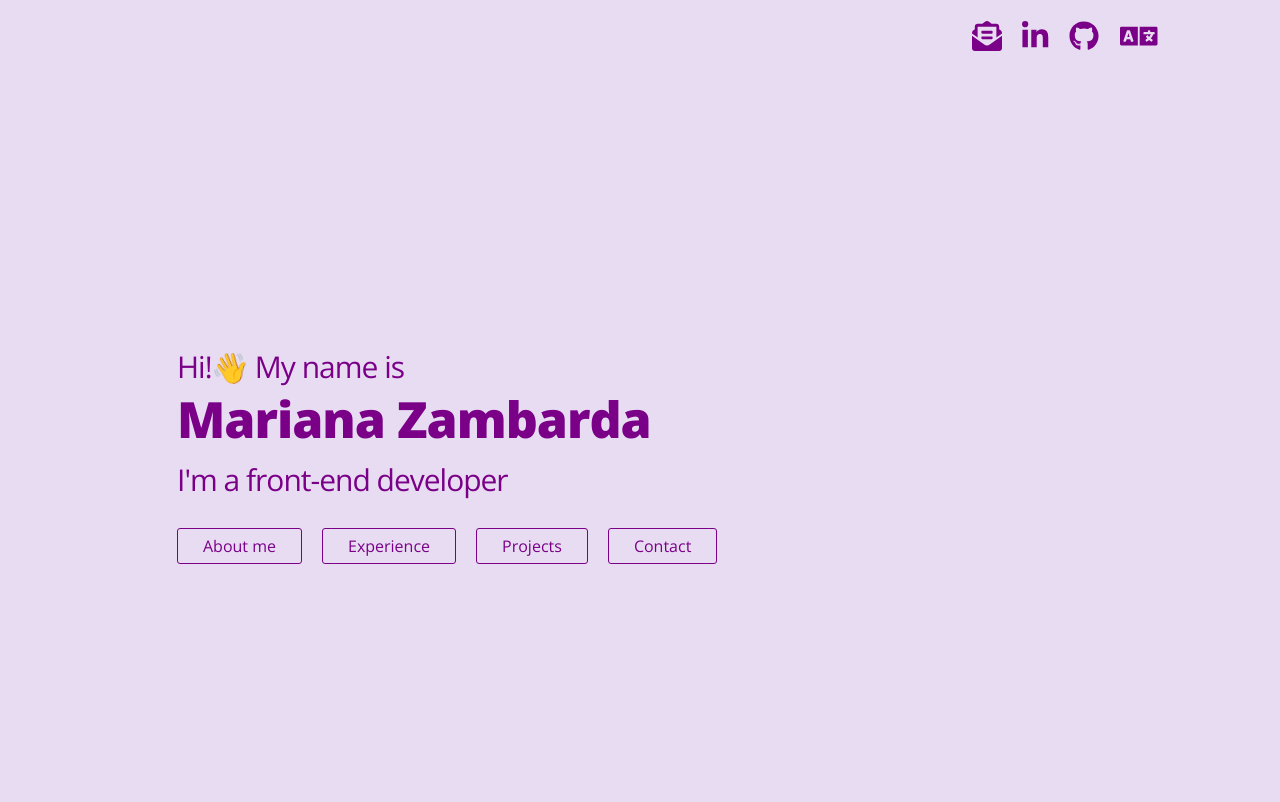
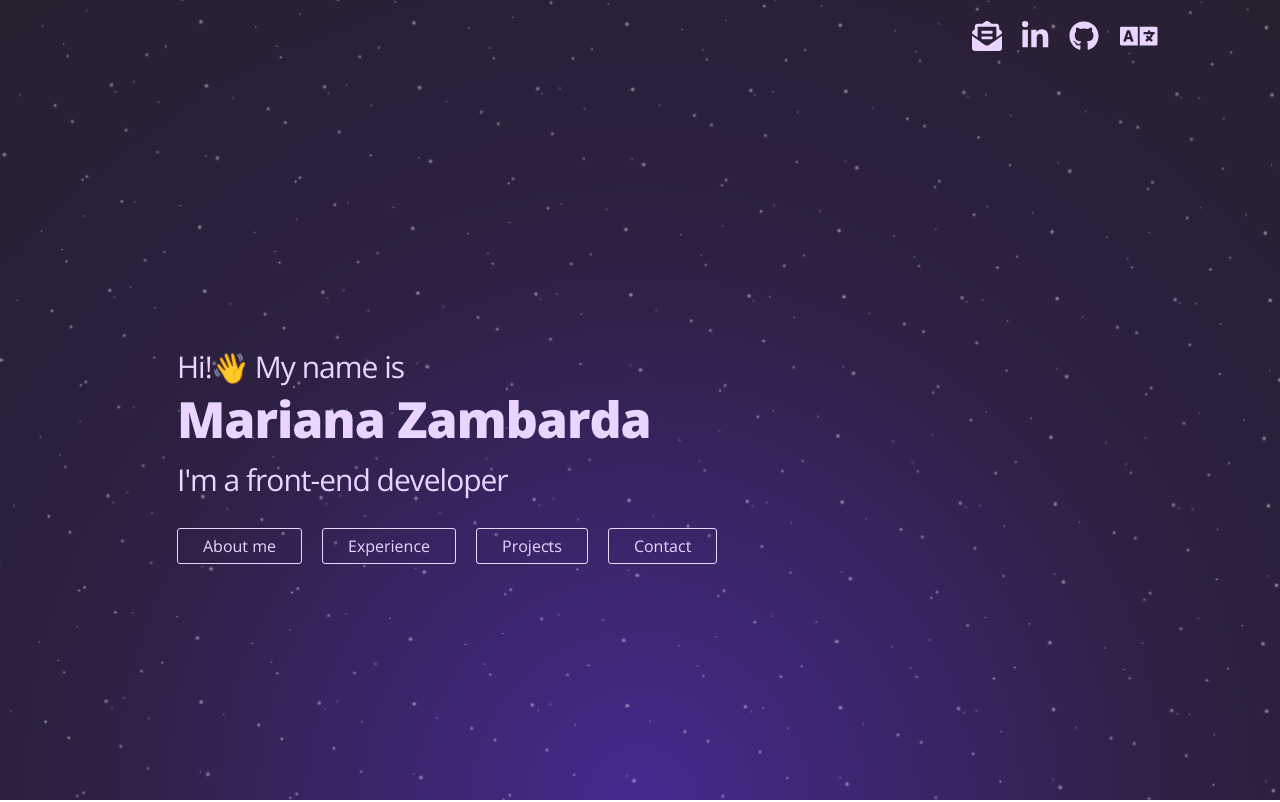
Before and after one commit to marizambarda/portfolio, a React (Vite) app: page / in a window 1280 px wide. Shown: the top 802 px of the page. Built offline with nearby package versions, Linux system fonts and the light colour scheme.

Commit message:
update backgroud

```diff
--- a/index.html
+++ b/index.html
@@ -4,7 +4,7 @@
     <meta charset="utf-8" />
     <link rel="icon" href="/favicon.ico" />
     <meta name="viewport" content="width=device-width, initial-scale=1" />
-    <meta name="theme-color" content="#000000" />
+    <meta name="theme-color" content="#c3b5fd" />
     <meta
       name="description"
       content="Web site created using Vite + React"
--- a/src/App.scss
+++ b/src/App.scss
@@ -1,4 +1,4 @@
-@import url('https://fonts.googleapis.com/css2?family=Open+Sans:wght@300;400;@600;800&display=swap');
+@import url("https://fonts.googleapis.com/css2?family=Open+Sans:wght@300;400;600;800&display=swap");
 
 html,
 body,
@@ -7,47 +7,72 @@ ul {
   padding: 0;
   list-style: none;
 }
+
+html,
 body {
-	background-color: #e8dcf2; //#f4cef8
-	color: #7a0088;
-	font-family: 'Open Sans', sans-serif;
+  height: 100%;
 }
+
+body {
+  /* IMPORTANT: remove o background-color sólido, senão ele tampa o galaxy */
+  background: transparent;
+  color: #e9d5ff;
+  font-family: "Open Sans", sans-serif;
+  overflow-x: hidden;
+}
+
+/* wrapper do app */
+.app-shell {
+  position: relative;
+  min-height: 100vh;
+}
+
+/* seu conteúdo sempre acima do background */
 .section-content {
+  position: relative;
+  z-index: 1;
+
   a {
-		color: #7a0088;
+    color: #e9d5ff;
 
     &:hover {
-			color: #8a2f94;
+      color: #e9d5ff;
     }
   }
 }
+
 .page-section {
   margin-bottom: 50px;
 }
+
 .about-content h2,
 .projects-content h2,
 .contact-content h2 {
   span {
-		border-bottom: 2px solid #9f69a5;
+    border-bottom: 2px solid #e9d5ff;
     padding-bottom: 8px;
     margin-bottom: 10px;
     font-weight: 300;
   }
 }
 
-.btn, select {
+.btn,
+select {
   padding: 5px 25px;
 }
 
-.btn-lg, select {
+.btn-lg,
+select {
   padding: 8px 25px;
 }
-select{
+
+select {
   outline: none;
-	color: #7a0088;
+  color: #e9d5ff;
 }
 
-.btn-outline-primary, select{
+.btn-outline-primary,
+select {
   text-decoration: none;
   background: transparent;
   border-radius: 3px;
@@ -57,24 +82,102 @@ select{
   &:hover,
   &:focus {
     background: transparent;
-		border-color: #7a0088 !important;
+    border-color: #e9d5ff !important;
   }
 
   &:hover {
-		background: rgba(255, 255, 255, 0.4);
-		border-color: #a100b6 !important;
+    background: rgba(255, 255, 255, 0.12);
+    border-color: #e9d5ff !important;
   }
 
   &:focus,
   &:active {
-		box-shadow: 0 0 0 0.2rem rgba(122, 0, 136, 0.25) !important;
+    box-shadow: 0 0 0 0.2rem rgba(233, 213, 255, 0.25) !important;
   }
 
   &:active {
-		background: rgba(0, 0, 0, 0.1) !important;
-		color: #7a0088 !important;
+    background: rgba(0, 0, 0, 0.15) !important;
+    color: #e9d5ff !important;
   }
 }
+
 h2 {
-	color: #7a0088;
+  color: #e9d5ff;
 }
+
+
+.star-bg {
+  position: fixed;
+  inset: 0;
+  z-index: 0;
+  pointer-events: none; // IMPORTANT: never blocks clicks
+  overflow: hidden;
+  background: radial-gradient(circle at bottom, #2a0a7a 0%, #0b001f 55%, #04000c 100%);
+}
+
+.space {
+  position: absolute;
+  inset: -25vmax; // makes rotation not clip at edges
+  transform-origin: center;
+  background: rgba(233, 213, 255, 0.06) center / 220px 220px round;
+  border: 1px dashed rgba(233, 213, 255, 0.18);
+  filter: drop-shadow(0 0 10px rgba(233, 213, 255, 0.08));
+  will-change: transform, opacity;
+}
+
+@keyframes spaceSpin {
+  0%   { transform: rotate(0deg);   opacity: 0.85; }
+  40%  { opacity: 0.65; }
+  50%  { opacity: 0.35; }
+  60%  { opacity: 0.65; }
+  100% { transform: rotate(360deg); opacity: 0.85; }
+}
+
+/* Layer 1 (closest / slow) */
+.stars1 {
+  animation: spaceSpin 180s ease-in-out infinite;
+  background-image:
+    radial-gradient(1px 1px at 25px 5px, rgba(233, 213, 255, 0.95), rgba(233, 213, 255, 0)),
+    radial-gradient(1px 1px at 50px 25px, rgba(255, 255, 255, 0.9), rgba(255, 255, 255, 0)),
+    radial-gradient(1px 1px at 125px 20px, rgba(233, 213, 255, 0.9), rgba(233, 213, 255, 0)),
+    radial-gradient(1.5px 1.5px at 50px 75px, rgba(255, 255, 255, 0.85), rgba(255, 255, 255, 0)),
+    radial-gradient(2px 2px at 15px 125px, rgba(233, 213, 255, 0.85), rgba(233, 213, 255, 0)),
+    radial-gradient(2.5px 2.5px at 110px 80px, rgba(255, 255, 255, 0.8), rgba(255, 255, 255, 0)),
+    radial-gradient(1px 1px at 190px 140px, rgba(233, 213, 255, 0.85), rgba(233, 213, 255, 0)),
+    radial-gradient(2px 2px at 160px 30px, rgba(255, 255, 255, 0.8), rgba(255, 255, 255, 0));
+}
+
+/* Layer 2 (mid / medium) */
+.stars2 {
+  animation: spaceSpin 240s ease-in-out infinite;
+  background-image:
+    radial-gradient(1px 1px at 75px 125px, rgba(255, 255, 255, 0.9), rgba(255, 255, 255, 0)),
+    radial-gradient(1px 1px at 100px 75px, rgba(233, 213, 255, 0.9), rgba(233, 213, 255, 0)),
+    radial-gradient(1.5px 1.5px at 190px 100px, rgba(255, 255, 255, 0.85), rgba(255, 255, 255, 0)),
+    radial-gradient(2px 2px at 20px 50px, rgba(233, 213, 255, 0.85), rgba(233, 213, 255, 0)),
+    radial-gradient(2.5px 2.5px at 100px 5px, rgba(255, 255, 255, 0.8), rgba(255, 255, 255, 0)),
+    radial-gradient(2.5px 2.5px at 5px 5px, rgba(233, 213, 255, 0.8), rgba(233, 213, 255, 0)),
+    radial-gradient(1px 1px at 170px 170px, rgba(255, 255, 255, 0.85), rgba(255, 255, 255, 0)),
+    radial-gradient(2px 2px at 40px 180px, rgba(233, 213, 255, 0.8), rgba(233, 213, 255, 0));
+}
+
+/* Layer 3 (far / fastest) */
+.stars3 {
+  animation: spaceSpin 300s ease-in-out infinite;
+  background-image:
+    radial-gradient(1px 1px at 10px 10px, rgba(233, 213, 255, 0.85), rgba(233, 213, 255, 0)),
+    radial-gradient(1px 1px at 150px 150px, rgba(255, 255, 255, 0.85), rgba(255, 255, 255, 0)),
+    radial-gradient(1.5px 1.5px at 60px 170px, rgba(233, 213, 255, 0.8), rgba(233, 213, 255, 0)),
+    radial-gradient(1.5px 1.5px at 175px 180px, rgba(255, 255, 255, 0.8), rgba(255, 255, 255, 0)),
+    radial-gradient(2px 2px at 195px 95px, rgba(233, 213, 255, 0.8), rgba(233, 213, 255, 0)),
+    radial-gradient(2.5px 2.5px at 95px 145px, rgba(255, 255, 255, 0.75), rgba(255, 255, 255, 0)),
+    radial-gradient(1px 1px at 30px 120px, rgba(233, 213, 255, 0.8), rgba(233, 213, 255, 0)),
+    radial-gradient(2px 2px at 180px 40px, rgba(255, 255, 255, 0.75), rgba(255, 255, 255, 0));
+}
+
+/* Respect reduced motion */
+@media (prefers-reduced-motion: reduce) {
+  .stars1, .stars2, .stars3 {
+    animation: none;
+  }
+}
--- a/src/App.tsx
+++ b/src/App.tsx
@@ -10,10 +10,12 @@ import AboutPage from "./pages/AboutPage/index.ts";
 import ProjectsPage from "./pages/ProjectsPage/index.ts";
 import ContactPage from "./pages/ContactPage/index.ts";
 import ExperiencePage from "./pages/ExperiencePage/index.ts";
-import { Container } from "react-bootstrap";
 
 function App() {
   return (
+    <div className="app-shell">
+      <StarBackground />
+
       <div className="section-content">
         <Menu />
         <HomePage />
@@ -22,7 +24,17 @@ function App() {
         <ProjectsPage />
         <ContactPage />
       </div>
+    </div>
   );
 }
 
+function StarBackground() {
+  return (
+    <div className="star-bg" aria-hidden="true">
+      <div className="space stars1" />
+      <div className="space stars2" />
+      <div className="space stars3" />
+    </div>
+  );
+}
 export default App;
--- a/src/components/Menu/Menu.scss
+++ b/src/components/Menu/Menu.scss
@@ -2,6 +2,8 @@
   margin-top: 20px;
   margin-right: 60px;
 
+	  //   background-color: #e9d5ff;
+    // color: #1b005f;
   display: flex;
   align-items: center;
   justify-content: flex-end;
@@ -35,7 +37,11 @@
 	top: 0;
 	left: 0;
 	width: 100%;
-	background: linear-gradient(0deg, rgba(232, 220, 242, 0) 0%, rgba(244, 206, 248, 1) 70%);
+background: linear-gradient(
+  0deg,
+  rgba(11, 0, 31, 0) 0%,
+  rgba(11, 0, 31, 1) 70%
+);
 	z-index: 7;
 	transition: transform 0.15s linear, opacity 0.15s linear;
 	display: none;
@@ -65,7 +71,7 @@
 	h1 {
 		font-size: 30px;
 		font-weight: bold;
-		border-right: 1px solid #7a0088;
+		border-right: 1px solid #e9d5ff;
 		padding-right: 20px;
 	}
 
@@ -81,7 +87,7 @@
 		a {
 			margin-right: 15px;
 			font-size: 18px;
-			color: #3c133f;
+			color:  #e9d5ff;
 		}
 	}
 
@@ -147,7 +153,11 @@
 }
 
 .mobile-menu-header__background {
-	background: linear-gradient(0deg, rgba(232, 220, 242, 0) 0%, rgba(244, 206, 248, 1) 70%);
+	background: linear-gradient(
+		0deg,
+		rgba(11, 0, 31, 0) 0%,
+		rgba(11, 0, 31, 1) 70%
+	);
 	transition: transform 0.15s linear, opacity 0.15s linear;
 	height: 90px;
 	width: 100%;
@@ -184,7 +194,7 @@
 		position: absolute;
 		height: 6px;
 		width: 100%;
-		background: #7a0088;
+		background: #e9d5ff;
 		border-radius: 9px;
 		opacity: 1;
 		left: 0;
--- a/src/components/Select/Select.scss
+++ b/src/components/Select/Select.scss
@@ -18,14 +18,23 @@
   }
 
 
+  .dropdown-menu {
+    background-color: #e9d5ff;
+    color: #1b005f;
+
+  }
+    .dropdown-item {
+      color: #1b005f;
+    }
+
   .dropdown-item:hover {
-    background-color: #e8dcf2;
+    background-color: #1b005f;
   }
   .icon {
     font-size: 30px !important;
     padding: 0;
     margin: 0;
-    color: #7a0088;
+    color: #e9d5ff;
   }
 
 }
--- a/src/components/Select/Select.tsx
+++ b/src/components/Select/Select.tsx
@@ -15,7 +15,7 @@ const Select = ({ options, onChange }: SelectProps) => {
         <FontAwesomeIcon icon={faLanguage} className="icon" />
       </Dropdown.Toggle>
 
-      <Dropdown.Menu>
+      <Dropdown.Menu className="dropdown-menu">
         {options.map((option) => (
           <Dropdown.Item key={option.value} eventKey={option.value}>
             {option.label}
--- a/src/components/ShowcaseItem/ShowcaseItem.scss
+++ b/src/components/ShowcaseItem/ShowcaseItem.scss
@@ -3,9 +3,9 @@
   font-weight: 600;
 	margin-right: 5px;
 	margin-bottom: 5px;
-	border: 1px solid #fff;
+	border: 1px solid #E9D5FF;
 	border-radius: 20px;
-	background: #fff;
+	background: #E9D5FF;
 	font-size: 10px;
 	color: #000;
 	display: inline-block;
@@ -15,6 +15,6 @@
 }
 
 .period {
-  color: #7a0088;
+  color: #E9D5FF;
 	font-style: italic;
 }
--- a/src/pages/AboutPage/AboutPage.scss
+++ b/src/pages/AboutPage/AboutPage.scss
@@ -3,7 +3,7 @@
 
 	.about-content p,
 	.about-content li {
-		color: #000;
+		color: #c3b5fd;
 	}
 
 	.about-content h2 {
--- a/src/pages/ContactPage/ContactPage.scss
+++ b/src/pages/ContactPage/ContactPage.scss
@@ -7,7 +7,7 @@
 		font-weight: 300;
 
 		padding: 40px 0;
-		color: #000;
+		color: #c3b5fd;
 	}
 	.icon {
 		margin-right: 10px;
--- a/src/pages/ProjectsPage/ProjectsPage.scss
+++ b/src/pages/ProjectsPage/ProjectsPage.scss
@@ -13,7 +13,7 @@
 	}
 
 	.projects-content {
-		color: #000;
+		color: #c3b5fd;
 		.row {
 			margin-bottom: 40px;
 		}
```
Lines whose indentation alone changed are shown as unchanged.
